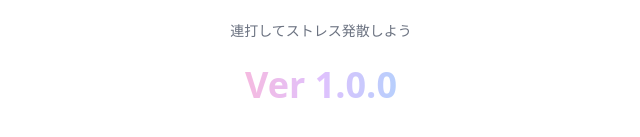
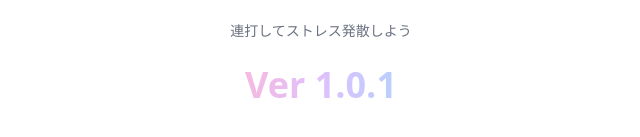
Before and after one commit to mrkndesu/No-Stress, a plain HTML site: page index.html in a window 1280 px wide. Shown: the part 571-708 px from the top of the page, 319-959 px from the left. Drawn offline with nearby package versions, Linux system fonts and the light colour scheme.

Commit message:
Fixed index.html

```diff
--- a/index.html
+++ b/index.html
@@ -23,7 +23,7 @@
         <p id="counter" class="text-lg text-gray-700 font-semibold">叩いた回数: 0</p>
         <p class="text-sm text-gray-500">連打してストレス発散しよう</p>
         <p class="text-4xl font-semibold bg-gradient-to-r from-pink-400 via-purple-400 to-blue-400 text-transparent bg-clip-text animate-pulse">
-            Ver 1.0.0
+            Ver 1.0.1
         </p>
     </div>
 
```
